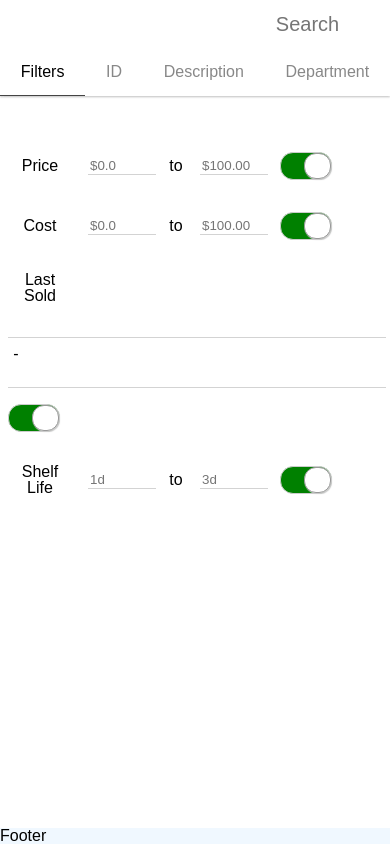
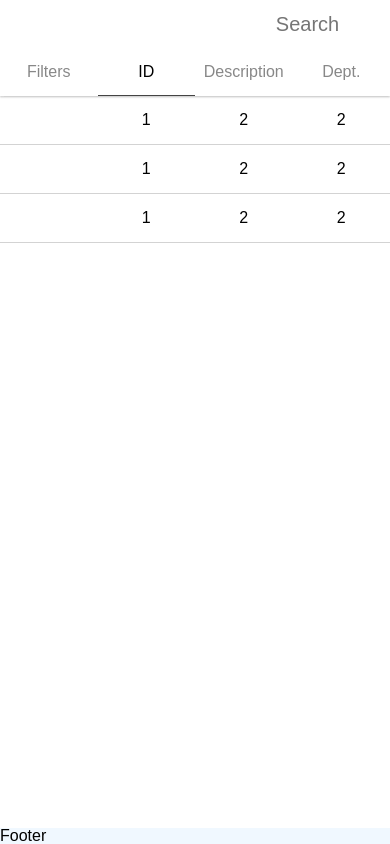
Before and after one commit to brewencoded/gofast-client, a React app: page / in a window 390 px wide. Built offline with nearby package versions, Linux system fonts and the light colour scheme.

Commit message:
style(ListView): responsive css

```diff
--- a/src/Home.tsx
+++ b/src/Home.tsx
@@ -2,14 +2,15 @@ import * as React from 'react'
 import FiltersView from './Filters/index'
 import Footer from './Footer/index'
 import Header from './Header/index'
+import ListView from './ListView/index'
 import TabView from './TabView/index'
 
 const Home = () => {
     const tabs = [
-        { title: 'Filters', active: true, view: FiltersView},
-        { title: 'ID', active: false},
+        { title: 'Filters', active: false, view: FiltersView},
+        { title: 'ID', active: true, view: ListView},
         { title: 'Description', active: false},
-        { title: 'Department', active: false},
+        { title: 'Dept.', active: false},
         { title: 'Last Sold', active: false},
         { title: 'Shelf Life', active: false},
         { title: 'Price', active: false},
--- /dev/null
+++ b/src/ListView/index.css
@@ -0,0 +1,33 @@
+.list-view {
+    display: flex;
+    flex-direction: column;
+    align-content: flex-start;
+    align-items: center;
+}
+
+.list-item {
+    width: 100%;
+    display: flex;
+    flex-direction: row;
+    text-align: center;
+    padding-top: 1em;
+    padding-bottom: 1em;
+    border-bottom: .1em solid lightgrey;
+}
+
+.data-item {
+    flex-basis: 100%;
+    text-align: center;
+}
+
+@media screen and (max-width: 600px) {
+    .list-item .data-item:nth-child(n+5) {
+        display: none;
+    }
+}
+
+@media screen and (max-width: 760px) {
+    .list-item .data-item:nth-child(n+7) {
+        display: none;
+    }
+}
--- /dev/null
+++ b/src/ListView/index.tsx
@@ -0,0 +1,19 @@
+import * as React from 'react'
+const Style = require('./index.css')
+
+export default () => {
+    const props = {
+        datalist: [
+            { empty: '', id: '1', description: '2', department: '2', lastSold: '3', shelfLife: '4', price: '5', cost: '6' },
+            { empty: '', id: '1', description: '2', department: '2', lastSold: '3', shelfLife: '4', price: '5', cost: '6' },
+            { empty: '', id: '1', description: '2', department: '2', lastSold: '3', shelfLife: '4', price: '5', cost: '6' },
+        ]
+    }
+    const list = props.datalist.map((data: any) => {
+        const dataItems = Object.keys(data).map((item) => (
+            <p className="data-item">{data[item]}</p>
+        ));
+        return (<div className="list-item">{dataItems}</div>)
+    })
+    return (<div className="list-view">{list}</div>)
+}
--- a/src/TabView/Tab.css
+++ b/src/TabView/Tab.css
@@ -2,6 +2,7 @@
     flex-grow: 1;
     line-height: 3;
     text-align: center;
+    flex-basis: 100%;
 }
 
 .tab-view .tab:hover {
```
